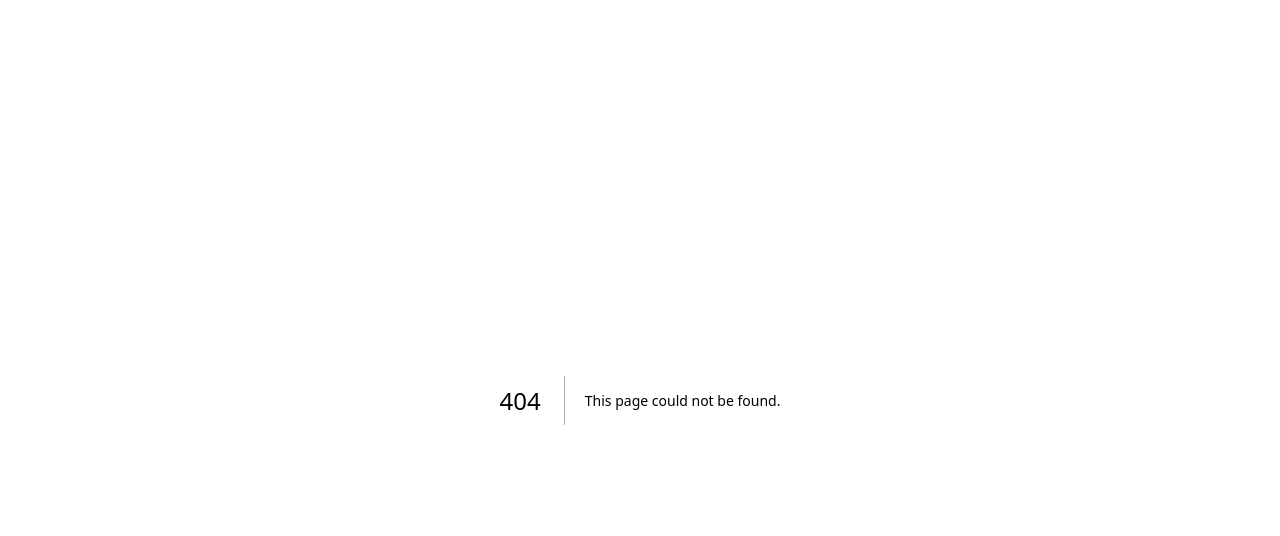
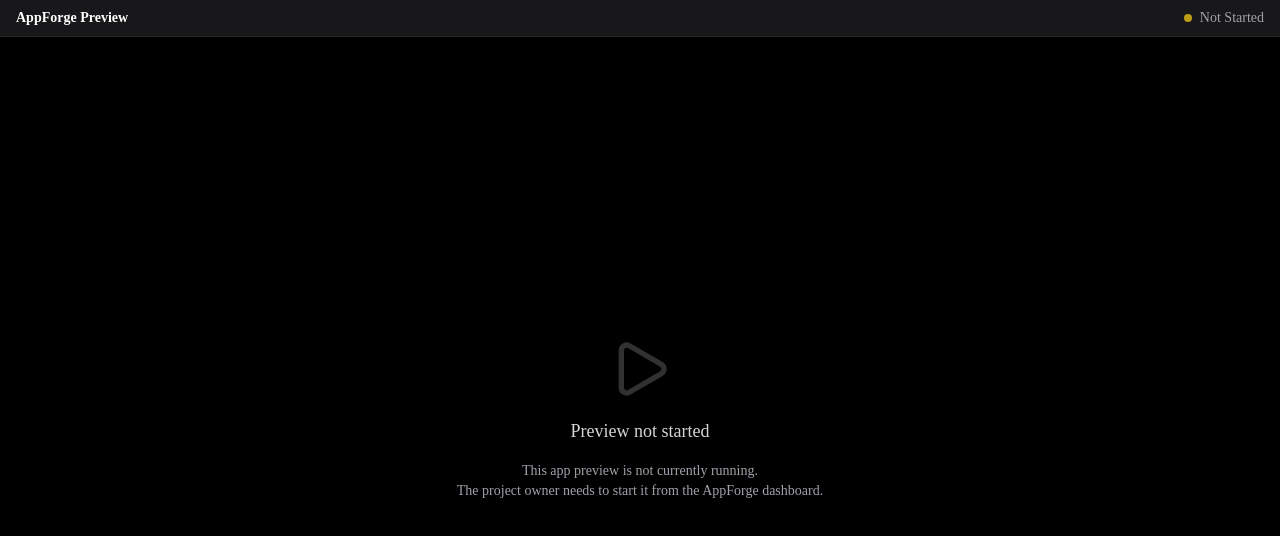
Before and after one commit to drangoht/ApiToAppGenerator, a Next.js app: page /share/1 in a window 1280 px wide. Before the commit this address had no page. Shown: the top 536 px of the page. Built offline with nearby package versions, Linux system fonts and the light colour scheme; no server answers.

Commit message:
feat(share): create public /share/[projectId] page with auto-polling and friendly not-started message

```diff
--- /dev/null
+++ b/src/app/api/preview-status/[projectId]/route.ts
@@ -0,0 +1,9 @@
+import { NextResponse } from "next/server"
+import { PreviewManager } from "@/lib/preview-manager"
+
+// Public endpoint — no auth required. Only returns status/port (no sensitive data).
+export async function GET(req: Request, { params }: { params: Promise<{ projectId: string }> }) {
+    const { projectId } = await params;
+    const status = PreviewManager.getStatus(projectId) || { status: 'IDLE', port: null };
+    return NextResponse.json({ status: status.status, port: status.port });
+}
--- /dev/null
+++ b/src/app/share/[projectId]/page.tsx
@@ -0,0 +1,94 @@
+'use client'
+
+import { useEffect, useState } from 'react'
+import { Loader2, Play, ExternalLink } from 'lucide-react'
+
+export default function SharePage({ params }: { params: Promise<{ projectId: string }> }) {
+    const [projectId, setProjectId] = useState<string | null>(null)
+    const [status, setStatus] = useState<'IDLE' | 'INSTALLING' | 'STARTING' | 'READY' | 'ERROR'>('IDLE')
+    const [port, setPort] = useState<number | null>(null)
+
+    useEffect(() => {
+        params.then(p => setProjectId(p.projectId))
+    }, [params])
+
+    const fetchStatus = async () => {
+        if (!projectId) return
+        try {
+            const res = await fetch(`/api/preview-status/${projectId}`)
+            const data = await res.json()
+            if (res.ok) {
+                setStatus(data.status)
+                setPort(data.port)
+            }
+        } catch { }
+    }
+
+    useEffect(() => {
+        if (!projectId) return
+        fetchStatus()
+        const interval = setInterval(fetchStatus, 3000)
+        return () => clearInterval(interval)
+    }, [projectId])
+
+    const proxyUrl = port && projectId
+        ? `${typeof window !== 'undefined' ? window.location.origin : ''}/preview/${port}/${projectId}`
+        : null
+
+    return (
+        <div className="fixed inset-0 bg-black flex flex-col">
+            {/* Thin top bar */}
+            <div className="flex items-center justify-between px-4 py-2 bg-zinc-900 border-b border-zinc-800 text-sm text-zinc-400 flex-shrink-0">
+                <span className="font-semibold text-white">AppForge Preview</span>
+                <div className="flex items-center gap-2">
+                    <span className={`inline-block h-2 w-2 rounded-full ${status === 'READY' ? 'bg-green-400' : status === 'ERROR' ? 'bg-red-400' : 'bg-yellow-400 animate-pulse'}`} />
+                    <span>{status === 'READY' ? 'Running' : status === 'IDLE' ? 'Not Started' : status === 'INSTALLING' ? 'Installing...' : status === 'STARTING' ? 'Starting...' : 'Error'}</span>
+                    {proxyUrl && (
+                        <a href={proxyUrl} target="_blank" rel="noreferrer" className="ml-2 text-zinc-400 hover:text-white">
+                            <ExternalLink className="h-4 w-4" />
+                        </a>
+                    )}
+                </div>
+            </div>
+
+            {/* Content */}
+            <div className="flex-1 relative">
+                {status === 'READY' && proxyUrl ? (
+                    <iframe
+                        src={`${proxyUrl}?_rnd=${Date.now()}`}
+                        className="absolute inset-0 w-full h-full border-0"
+                        title="App Preview"
+                        sandbox="allow-scripts allow-same-origin allow-forms allow-popups"
+                    />
+                ) : (
+                    <div className="absolute inset-0 flex flex-col items-center justify-center text-zinc-400 gap-4">
+                        {status === 'IDLE' ? (
+                            <>
+                                <Play className="h-16 w-16 opacity-30" />
+                                <p className="text-lg font-medium text-zinc-300">Preview not started</p>
+                                <p className="text-sm text-center max-w-sm">
+                                    This app preview is not currently running.<br />
+                                    The project owner needs to start it from the AppForge dashboard.
+                                </p>
+                            </>
+                        ) : status === 'ERROR' ? (
+                            <>
+                                <div className="h-16 w-16 rounded-full bg-red-900/30 flex items-center justify-center text-red-400 text-2xl font-bold">!</div>
+                                <p className="text-lg font-medium text-zinc-300">Preview failed</p>
+                                <p className="text-sm">An error occurred while starting the preview server.</p>
+                            </>
+                        ) : (
+                            <>
+                                <Loader2 className="h-16 w-16 animate-spin opacity-50 text-blue-400" />
+                                <p className="text-lg font-medium text-zinc-300">
+                                    {status === 'INSTALLING' ? 'Installing dependencies...' : 'Starting app server...'}
+                                </p>
+                                <p className="text-sm">This may take a minute. The page will refresh automatically.</p>
+                            </>
+                        )}
+                    </div>
+                )}
+            </div>
+        </div>
+    )
+}
--- a/src/components/project/preview-panel.tsx
+++ b/src/components/project/preview-panel.tsx
@@ -82,12 +82,11 @@ export function PreviewPanel({ projectId }: { projectId: string }) {
                         <RefreshCw className={`h-4 w-4 ${isLoading ? 'animate-spin' : ''}`} />
                     </Button>
                     <Button variant="outline" size="sm" onClick={() => {
-                        // Use the active port if preview is running, otherwise use the last known port
-                        // The shareable URL always routes through the AppForge proxy
-                        const sharePort = port ?? 3100; // fallback to default port range start
-                        const url = `${typeof window !== 'undefined' ? window.location.origin : ''}/preview/${sharePort}/${projectId}`;
+                        // /share/[projectId] is a public page that shows the preview if running
+                        // or a friendly "not started" message if offline — no raw proxy errors
+                        const url = `${typeof window !== 'undefined' ? window.location.origin : ''}/share/${projectId}`;
                         navigator.clipboard.writeText(url);
-                        toast.success("Public link copied to clipboard!");
+                        toast.success("Public share link copied to clipboard!");
                     }}>
                         <LinkIcon className="h-4 w-4 mr-2" /> Share Link
                     </Button>
--- a/src/proxy.ts
+++ b/src/proxy.ts
@@ -43,5 +43,5 @@ export default auth((req) => {
 })
 
 export const config = {
-    matcher: ["/((?!api|_next/static|_next/image|favicon.ico).*)"],
+    matcher: ["/((?!api/preview-status|share|api|_next/static|_next/image|favicon.ico).*)"],
 }
```
